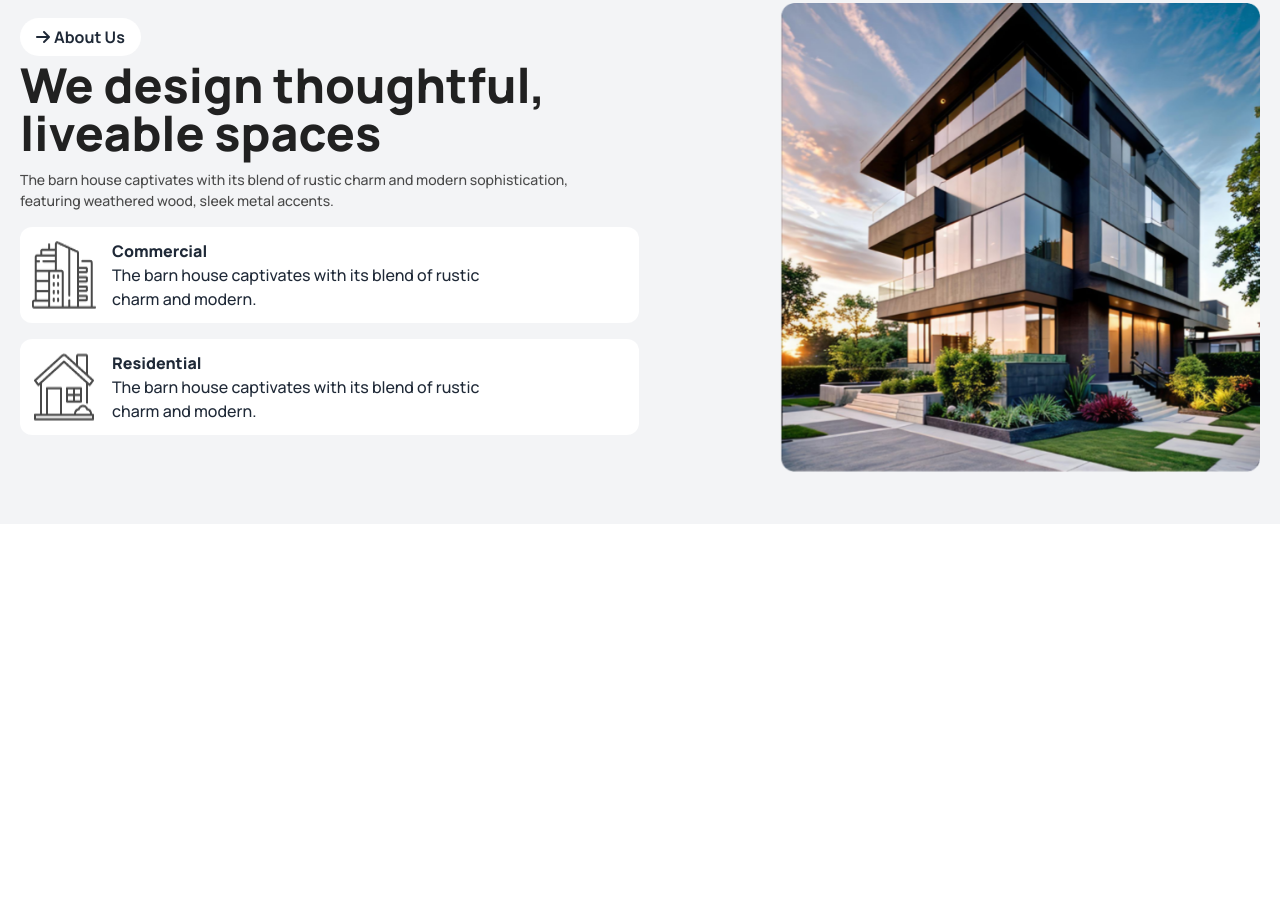
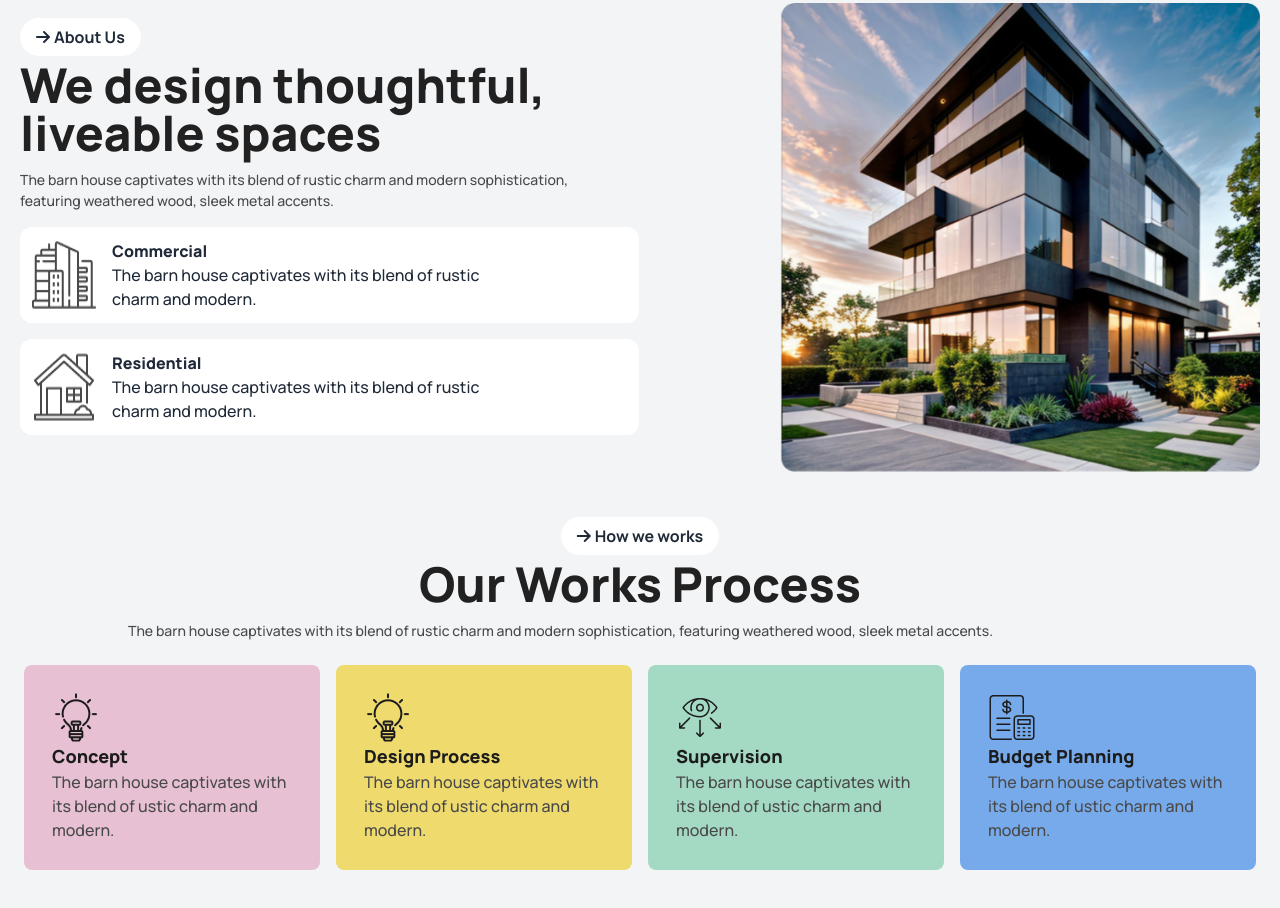
Before and after one commit to thenahidulislam/rinterio, a plain HTML site: page index.html in a window 1280 px wide. Shown: the part 837-1745 px from the top of the page. Before the commit the page ends 1361 px from the top, so only its background shows below. Drawn offline with nearby package versions, Linux system fonts and the light colour scheme.

Commit message:
Work Proccess section added

```diff
--- a/index.html
+++ b/index.html
@@ -152,7 +152,44 @@
       </div>
     </div>
   </section>
-
+  <!-- Work Proccess section -->
+  <section class="container mx-auto mt-6">
+    <!-- Primary Texts -->
+    <div class="flex flex-col gap-3 justify-center items-center">
+      <div>
+        <a href="" class="bg-white py-2 px-4 rounded-full"><i class="fa-solid fa-arrow-right"></i><span class="text-base font-bold ml-1">How we works</span></a>
+      </div>
+    <h2 class="font-bold text-2xl text-color-heading text-center lg:text-5xl lg:font-extrabold lg:text-left ">Our Works Process</h2>
+    <p class="paragraph text-center lg:text-left w-4/5">The barn house captivates with its blend of rustic charm and  modern sophistication, featuring weathered wood, sleek metal accents.</p>
+    </div>
+    <!-- Cards grd-->
+    <div class="grid grid-cols-1 sm:grid-cols-2 lg:grid-cols-4 p-6 gap-4">
+      <!-- card 1 -->
+      <div class="p-7 bg-[#E7C1D3] rounded-lg">
+        <img src="./assets/concept.png" alt="">
+        <h3 class="text-lg font-extrabold text-[#1c1c1c]">Concept</h3>
+        <p class="text-base font-medium text-[#494949]">The barn house captivates with its blend of ustic charm and modern.</p>
+      </div>
+      <!-- card 2 -->
+      <div class="p-7 bg-[#EFDA6E] rounded-lg">
+        <img src="./assets/concept.png" alt="">
+        <h3 class="text-lg font-extrabold text-[#1c1c1c]">Design Process</h3>
+        <p class="text-base font-medium text-[#494949]">The barn house captivates with its blend of ustic charm and modern.</p>
+      </div>
+      <!-- card 3 -->
+      <div class="p-7 bg-[#A4DAC3] rounded-lg">
+        <img src="./assets/vision.png" alt="">
+        <h3 class="text-lg font-extrabold text-[#1c1c1c]">Supervision</h3>
+        <p class="text-base font-medium text-[#494949]">The barn house captivates with its blend of ustic charm and modern.</p>
+      </div>
+      <!-- card 4 -->
+      <div class="p-7 bg-[#77AAEA] rounded-lg">
+        <img src="./assets/budget-planning.png" alt="">
+        <h3 class="text-lg font-extrabold text-[#1c1c1c]">Budget Planning</h3>
+        <p class="text-base font-medium text-[#494949]">The barn house captivates with its blend of ustic charm and modern.</p>
+      </div>
+    </div>
+  </section>
 </main>
 
 
```
